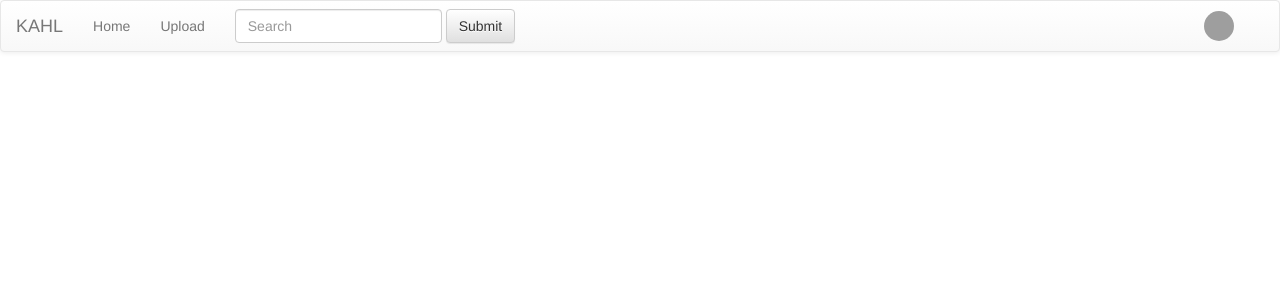
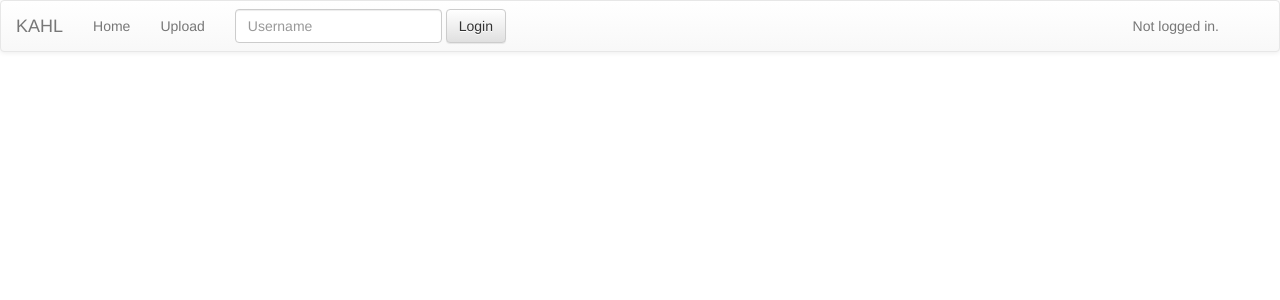
Before and after one commit to rollinginsanity/Kahl, a Flask app: page / in a window 1280 px wide. Shown: the top 300 px of the page. Run offline with Flask 2, Linux system fonts and the light colour scheme; data that the repository does not hold is empty; some libraries are stand-ins or nearby versions; grey boxes are pictures that could not be loaded.

Commit message:
Added basic login support. Only usernames, and only used for some future "reading in progress" features.

```diff
--- a/app/routes.py
+++ b/app/routes.py
@@ -1,7 +1,7 @@
 #Some of the logic for the server.
 from app import app, models, db
 import os
-from flask import request, redirect, url_for, render_template
+from flask import request, redirect, url_for, render_template, session, escape
 from werkzeug import secure_filename
 from redis import Redis
 from rq import Queue
@@ -11,6 +11,8 @@ import hashlib
 import re
 from PIL import Image
 import shutil
+
+app.secret_key = 'changethistosomethingsecuremaybe?'
 
 UPLOAD_FOLDER = 'app/static/comics/unprocessed'
 ALLOWED_EXTENSIONS = set(['txt', 'pdf', 'png', 'jpg', 'jpeg', 'gif', 'cbz'])
@@ -82,8 +84,11 @@ def extractcomic(comicfile, comic_name):
 @app.route('/')
 @app.route('/index')
 def index():
+    username = "Not logged in."
+    if 'username' in session:
+        username = "Logged in as "+session['username']+"."
 
-    return render_template("index_main.html")
+    return render_template("index_main.html", username=username)
 
 @app.route('/comiclist')
 def index_comiclist():
@@ -139,3 +144,39 @@ def delete_comic(comic_key):
     q = Queue(connection=redis_conn)  # no args implies the default queue
 
     return redirect(url_for('index'))
+
+###################
+#User Login Section
+###################
+
+#Page to create new user accounts.
+@app.route('/users/create', methods=['GET', 'POST'])
+def addUser():
+    if request.method == 'POST':
+        user_name = request.form['username']
+        newUser = models.User(name=user_name)
+        db.session.add(newUser)
+        db.session.commit()
+        return redirect(url_for('index'))
+
+    return render_template("adduser.html")
+
+#probably need to add an alert for missing username.
+@app.route('/users/login', methods=['GET', 'POST'])
+def loginUser():
+    user_name = request.form['username']
+
+    logged_in_user = models.User.query.filter_by(name = user_name).first()
+
+    if not logged_in_user:
+        return redirect(url_for('index'))
+
+
+    session['username'] = logged_in_user.name
+
+    return redirect(url_for('index'))
+
+@app.route('/users/logout', methods=['GET'])
+def logoutUser():
+    session.pop('username', None)
+    return redirect(url_for('index'))
--- a/app/templates/base.html
+++ b/app/templates/base.html
@@ -37,14 +37,14 @@
             <li><a href="#">Home</a></li>
             <li><a href="/upload">Upload</a></li>
           </ul>
-          <form class="navbar-form navbar-left" role="search">
+          <form class="navbar-form navbar-left" method="post" action="/users/login">
             <div class="form-group">
-              <input type="text" class="form-control" placeholder="Search">
+              <input type="text" class="form-control" placeholder="Username" name="username" />
             </div>
-            <button type="submit" class="btn btn-default">Submit</button>
+            <button type="submit" class="btn btn-default">Login</button>
           </form>
           <ul class="nav navbar-nav navbar-right">
-            <li><div class="user-image-circular" style="margin-top:10px;" /></li>
+            <li><a href="/users/logout"><span>{{ username }} </span></a></li>
             <li><a href="#"></a></li>
           </ul>
         </div><!-- /.navbar-collapse -->
```
Also changed, not shown: app/models.py (+16 -0 lines), app/templates/adduser.html (added, +9 -0 lines).
